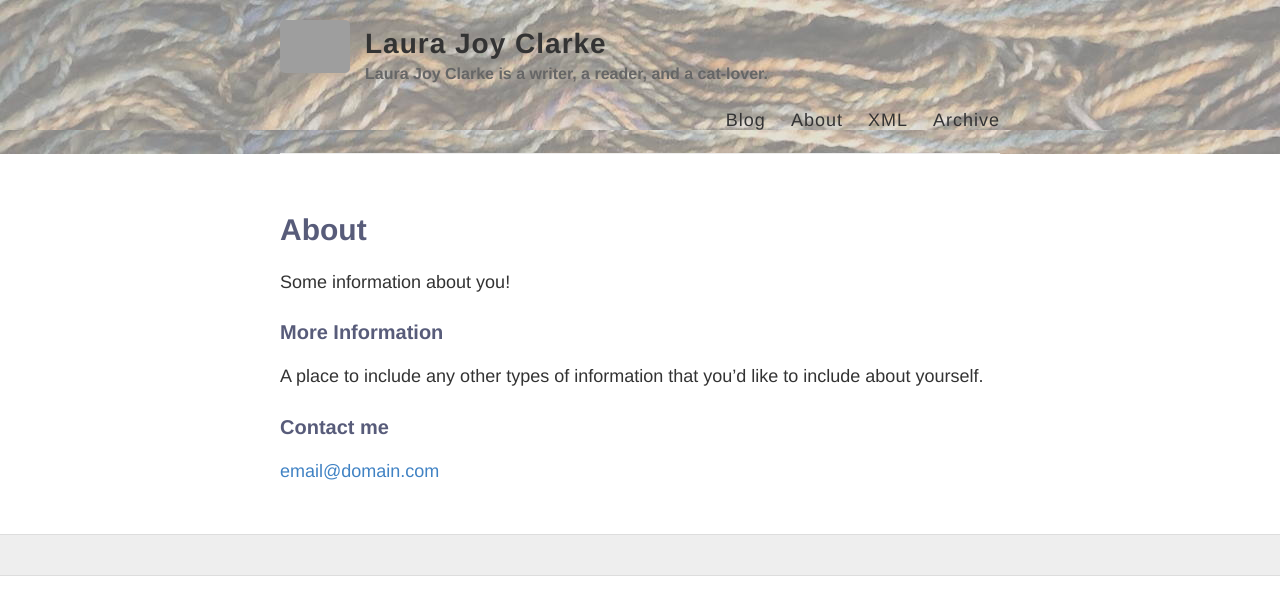
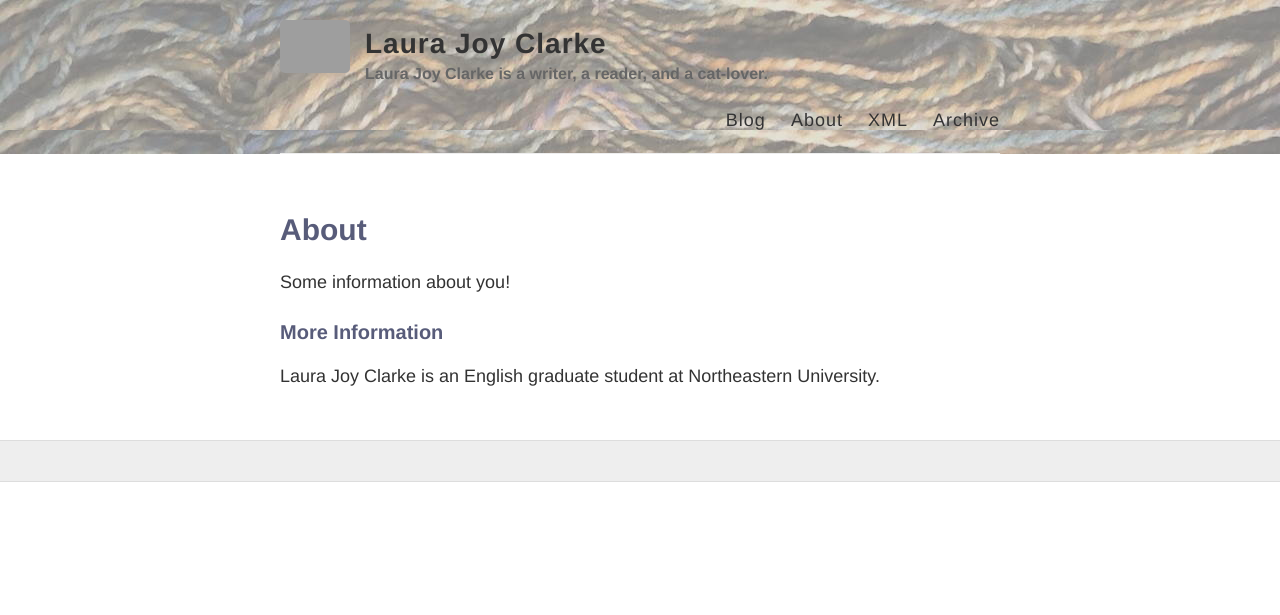
Before and after one commit to ljrclarke/ljrclarke.github.io, a Jekyll site: the page built from about.md, in a window 1280 px wide. Shown: the top 615 px of the page. Built offline with Jekyll 4.4.1, drawn with Linux system fonts in a browser that asks for light colours; grey boxes are pictures that could not be loaded.

Commit message:
Updated First Post and About page

```diff
--- a/about.md
+++ b/about.md
@@ -8,8 +8,4 @@ Some information about you!
 
 ### More Information
 
-A place to include any other types of information that you'd like to include about yourself.
-
-### Contact me
-
-[email@domain.com](mailto:email@domain.com)
+Laura Joy Clarke is an English graduate student at Northeastern University.
```
Also changed, not shown: _posts/2024-02-12-Hello-World.md (renamed from _posts/2020-10-26-Hello-World.md).
